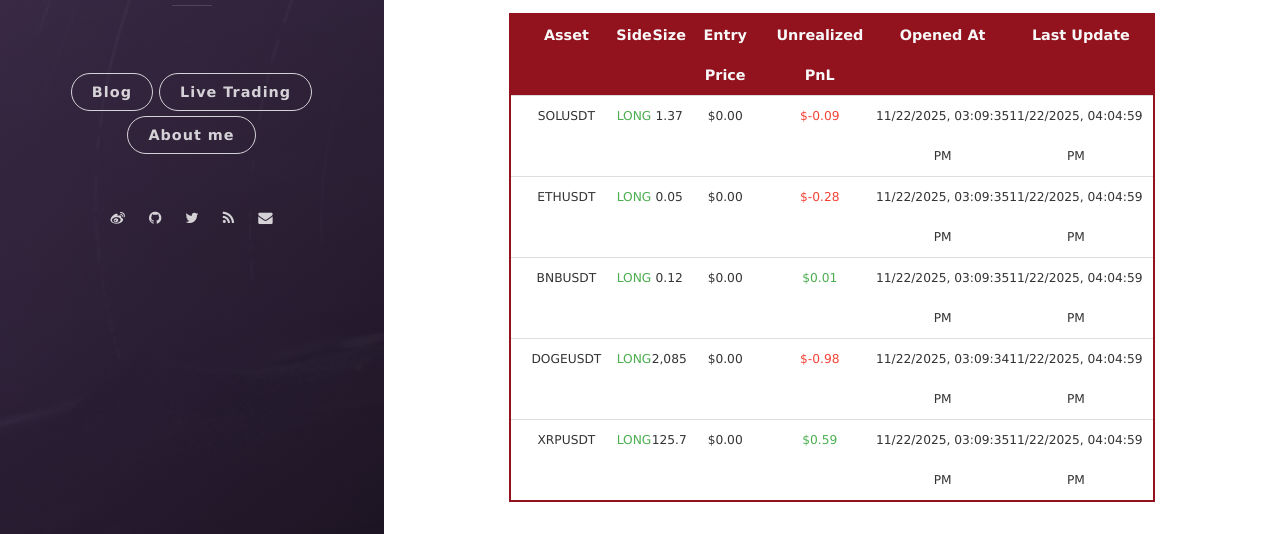
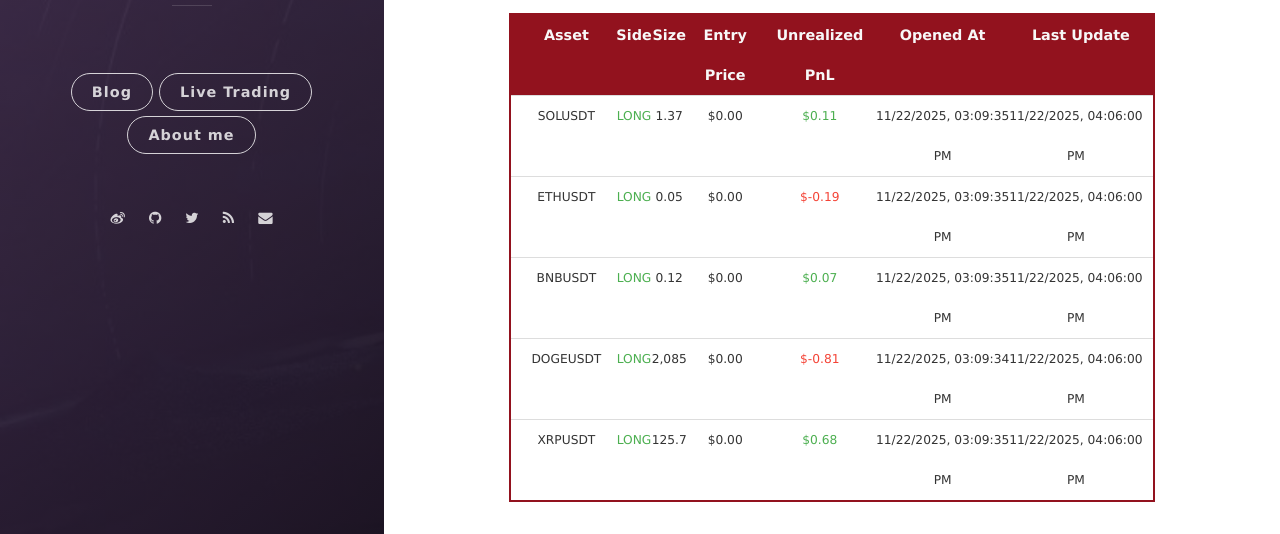
Before and after one commit to leeyegy/leeyegy.github.io, a Jekyll site: the page built from live-trading.html, in a window 1280 px wide and 1188 px high. Shown: the part 586-1120 px from the top of the window. Built offline with Jekyll 4.4.1, drawn with Linux system fonts in a browser that asks for light colours; nearby versions of some CDN libraries.

Commit message:
AccountMonitor: refresh positions 2025-11-23T00:06:00+08:00

```diff
--- a/assets/data/binance/positions.json
+++ b/assets/data/binance/positions.json
@@ -4,44 +4,44 @@
     "side": "LONG",
     "size": 1.37,
     "entryPrice": 0.0,
-    "unrealizedPnl": -0.08956725,
+    "unrealizedPnl": 0.11247458,
     "openedAt": "2025-11-22T23:09:35+08:00",
-    "reportedAt": "2025-11-23T00:04:59+08:00"
+    "reportedAt": "2025-11-23T00:06:00+08:00"
   },
   {
     "symbol": "ETHUSDT",
     "side": "LONG",
     "size": 0.05,
     "entryPrice": 0.0,
-    "unrealizedPnl": -0.2836372,
+    "unrealizedPnl": -0.18593449,
     "openedAt": "2025-11-22T23:09:35+08:00",
-    "reportedAt": "2025-11-23T00:04:59+08:00"
+    "reportedAt": "2025-11-23T00:06:00+08:00"
   },
   {
     "symbol": "BNBUSDT",
     "side": "LONG",
     "size": 0.12,
     "entryPrice": 0.0,
-    "unrealizedPnl": 0.0072,
+    "unrealizedPnl": 0.0684,
     "openedAt": "2025-11-22T23:09:35+08:00",
-    "reportedAt": "2025-11-23T00:04:59+08:00"
+    "reportedAt": "2025-11-23T00:06:00+08:00"
   },
   {
     "symbol": "DOGEUSDT",
     "side": "LONG",
     "size": 2085.0,
     "entryPrice": 0.0,
-    "unrealizedPnl": -0.97995,
+    "unrealizedPnl": -0.81315,
     "openedAt": "2025-11-22T23:09:34+08:00",
-    "reportedAt": "2025-11-23T00:04:59+08:00"
+    "reportedAt": "2025-11-23T00:06:00+08:00"
   },
   {
     "symbol": "XRPUSDT",
     "side": "LONG",
     "size": 125.7,
     "entryPrice": 0.0,
-    "unrealizedPnl": 0.59079,
+    "unrealizedPnl": 0.67878,
     "openedAt": "2025-11-22T23:09:35+08:00",
-    "reportedAt": "2025-11-23T00:04:59+08:00"
+    "reportedAt": "2025-11-23T00:06:00+08:00"
   }
 ]
```
